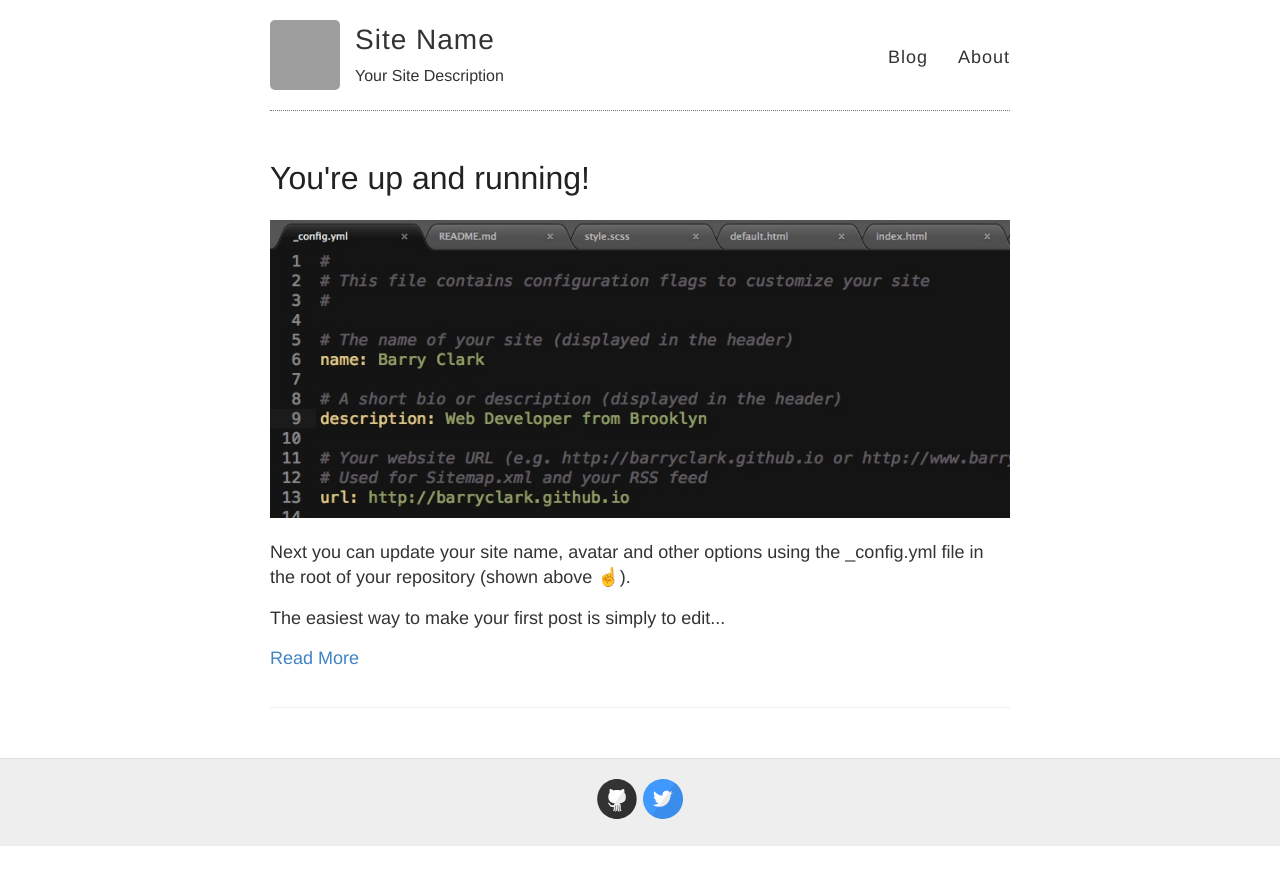
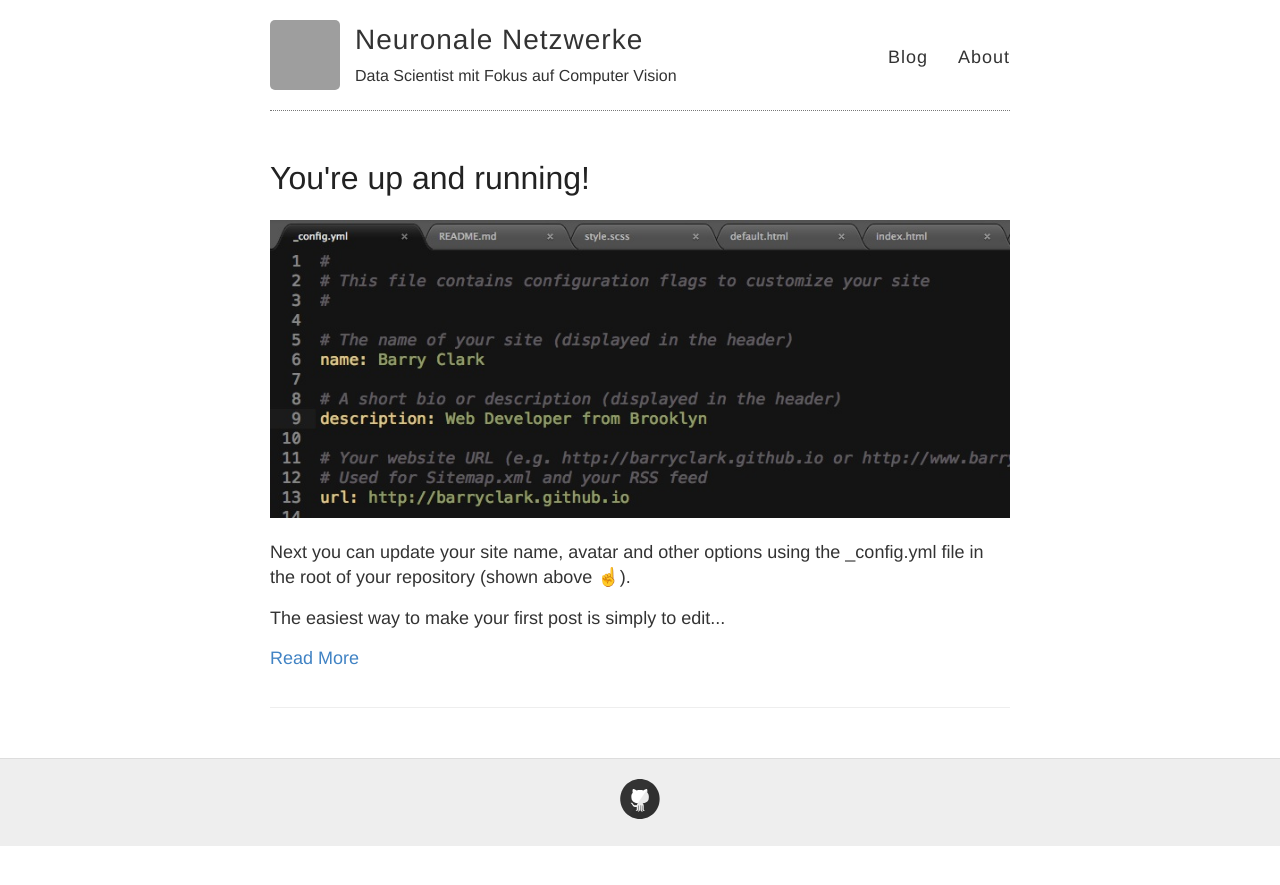
Before and after one commit to maltequast/neuronale-netzwerke, a Jekyll site: the page built from index.html, in a window 1280 px wide. Shown: the top 885 px of the page. Built offline with Jekyll 4.4.1, drawn with Linux system fonts in a browser that asks for light colours; emoji names are drawn with the system emoji font; grey boxes are pictures that could not be loaded.

Commit message:
changes to image and desc in config

```diff
--- a/_config.yml
+++ b/_config.yml
@@ -3,10 +3,10 @@
 #
 
 # The name of your site (displayed in the header)
-name: Site Name
+name: Neuronale Netzwerke
 
 # A short bio or description (displayed in the header)
-description: Your Site Description
+description: Data Scientist mit Fokus auf Computer Vision
 
 # Your website URL (e.g. http://barryclark.github.io or http://www.barryclark.co)
 # Used for Sitemap.xml and your RSS feed
@@ -17,7 +17,7 @@ url:
 #   1. Go to https://github.com/YOURUSERNAME/
 #   2. Right click and Copy Image URL on your profile pic,
 #   3. Take the first long ID from the URL and paste it in place of mine below
-avatar: http://www.gravatar.com/avatar/36b4f56a7fa40d3c06e5afc4ed0b82b5?s=200
+avatar: https://avatars2.githubusercontent.com/u/40795540?s=400&u=61b6b9370a6d0c1b9bd11eaa47ce8a1ec4c51d8c&v=4
 
 # Your disqus username, entering this will enable commenting on posts
 disqus:
@@ -31,12 +31,12 @@ footer-links:
   email:
   facebook:
   flickr:
-  github: your-username
+  github: maltequast
   instagram:
   linkedin:
   pinterest:
   rss: # just type anything here for a working RSS icon, make sure you set the "url" at the top of this file!
-  twitter: your-username
+  twitter:
 
 #
 # !! You don't need to change any of the configuration flags below !!
```
Also changed, not shown: README.md.
